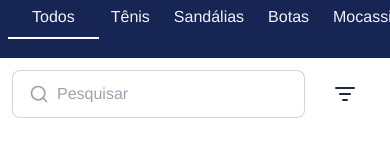
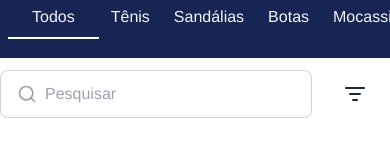
Before and after one commit to diogokimisima/CatalogoLink, a Vue app: page / in a window 390 px wide. Shown: the part 165-333 px from the top of the page. Built offline with nearby package versions, Linux system fonts and the light colour scheme.

Commit message:
arrumando alguns responsividade

```diff
--- a/src/components/home/catalogo/Catalogo.vue
+++ b/src/components/home/catalogo/Catalogo.vue
@@ -7,7 +7,7 @@
       <h1 class="font-semibold">NENHUM PRODUTO ENCONTRADO.</h1>
     </div>
 
-    <div class="flex flex-row flex-wrap justify-center items-center gap-10">
+    <div class="max-w-screen-2xl flex flex-row flex-wrap justify-center items-center gap-10 mx-auto">
       <div v-for="(item, index) in filteredCatalogo" :key="item.id">
         <CatalogoCard
           :item="item"
--- a/src/components/home/catalogo/CatalogoInputNumber.vue
+++ b/src/components/home/catalogo/CatalogoInputNumber.vue
@@ -8,8 +8,10 @@
         class="border-none p-3 h-11"
       >
         <Minus
-          :class="quantidade < 1 ? 'opacity-15' : ''"
-          class="rounded-lg text-white bg-red-600"
+          :class="[
+            quantidade < 1 ? 'opacity-15' : '',
+            'rounded-lg text-white bg-red-600',
+          ]"
         />
       </button>
 
--- a/src/components/home/header/Header.vue
+++ b/src/components/home/header/Header.vue
@@ -10,7 +10,12 @@
       <HeaderCategorias @category-selected="updateCategory" />
     </div>
 
-    <div class="m-3 flex items-center gap-2 z-50" :class="{ 'pt-20': isSticky }">
+    <div
+      :class="[
+        { 'pt-20': isSticky },
+        'my-3 mx-auto flex items-center gap-2 z-50 max-w-screen-2xl',
+      ]"
+    >
       <div class="w-4/5">
         <label class="input input-bordered flex items-center gap-2 mr-auto">
           <Search class="text-gray-400 size-5" />
--- a/src/components/home/header/HeaderCategorias.vue
+++ b/src/components/home/header/HeaderCategorias.vue
@@ -1,5 +1,5 @@
 <template>
-  <div class="bg-blue-950 text-gray-100 overflow-y-auto flex items-center h-20 -mt-2">
+  <div class="bg-blue-950 text-gray-100 overflow-y-auto flex items-center h-20 -mt-2 lg:justify-center " >
     <ul class="flex flex-row mx-2">
       <li
         @click.prevent="selectCategory('Todos')"
--- a/src/main.css
+++ b/src/main.css
@@ -9,7 +9,6 @@
   box-sizing: border-box;
   font-family: "Helvetica Neue", Helvetica, Arial, sans-serif;
 }
-
 
 .fade-enter-active, .fade-leave-active {
   @apply transition-opacity duration-500;
```
